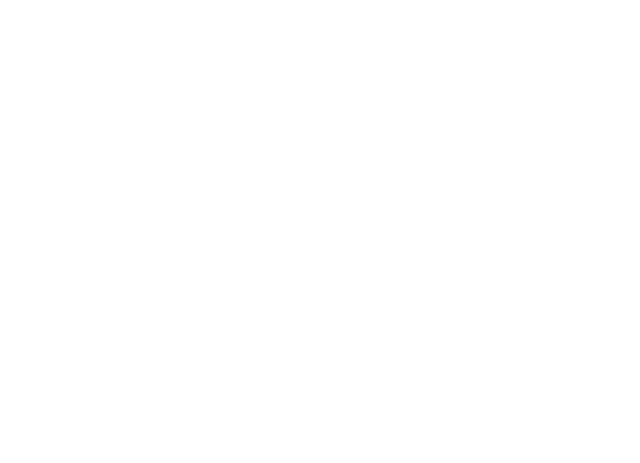
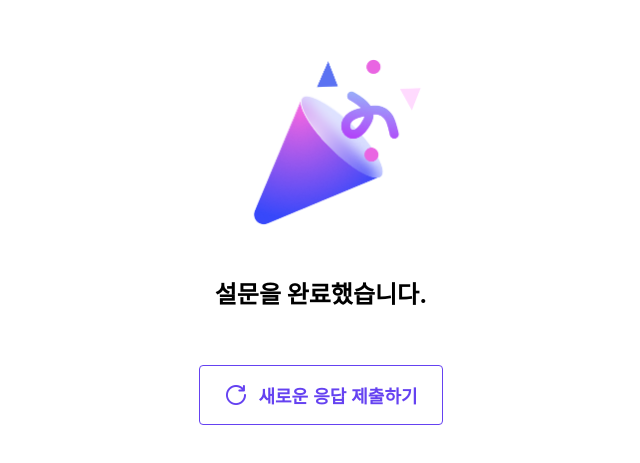
Before and after one commit to YeongBinByeon/react-studypie, a React (Create React App) app in the folder survey-pie/: page /done/1 in a window 1280 px wide. Before the commit this address had no page. Shown: the part 153-616 px from the top of the page, without its empty margins (319-959 px from the left). Built offline with nearby package versions, Linux system fonts and the light colour scheme; the HTML template or start-up script is replaced by a standard one.

Commit message:
섹션 14 / 14-1. 응답 완료 페이지 구현

```diff
--- a/survey-pie/src/App.js
+++ b/survey-pie/src/App.js
@@ -9,7 +9,7 @@
     <AppWrapper>
       <Box>
         <Routes>
-          <Route path="/done" element={<CompletionPage />}></Route>
+          <Route path="/done/:surveyId" element={<CompletionPage />}></Route>
           <Route path="/survey/:surveyId" element={<SurveyPage />}>
             <Route path=":step" element={<SurveyPage />} />
           </Route>
--- a/survey-pie/src/components/ActionButtons/index.js
+++ b/survey-pie/src/components/ActionButtons/index.js
@@ -1,3 +1,4 @@
+import { useState } from 'react';
 import { useNavigate } from 'react-router-dom';
 import { useRecoilValue } from 'recoil';
 import styled from 'styled-components';
@@ -13,6 +14,7 @@
   const step = useStep();
   const surveyId = useSurveyId();
   const answers = useAnswers();
+  const [isPosting, setIsPosting] = useState(false);
   const questionsLength = useRecoilValue(questionsLengthState);
 
   const isLast = questionsLength - 1 === step;
@@ -22,7 +24,7 @@
     <ActionButtonsWrapper>
       {step === 0 || (
         <Button
-          type="TERTIARY"
+          type="SECONDARY"
           onClick={() => {
             navigate(`${step - 1}`);
           }}
@@ -34,11 +36,19 @@
         <Button
           type="PRIMARY"
           onClick={() => {
-            postAnswers(surveyId, answers);
-            navigate('/done');
+            setIsPosting(true);
+            postAnswers(surveyId, answers)
+              .then(() => {
+                navigate(`/done/${surveyId}`);
+              })
+              .catch((err) => {
+                alert('에러가 발생했습니다. 다시 시도해주세요.');
+                setIsPosting(false);
+              });
           }}
+          disabled={isPosting}
         >
-          제출
+          {isPosting ? '제출 중입니다...' : '제출'}
         </Button>
       ) : (
         <Button
--- a/survey-pie/src/components/Button/index.js
+++ b/survey-pie/src/components/Button/index.js
@@ -10,13 +10,14 @@
 
 const Button = styled.button`
   padding: 16px 24px;
-  width: 200px;
+  min-width: 200px;
   color: ${(props) => {
     return colorMap[props.type].BUTTON.DEFAULT.COLOR;
   }};
   background: ${({ type }) => colorMap[type].BUTTON.DEFAULT.BACKGROUND};
   border-radius: 4px;
   font-weight: bold;
+  font-size: 18px;
 
   border: ${({ type }) =>
     type === 'TERTIARY'
--- a/survey-pie/src/pages/CompletionPage/index.js
+++ b/survey-pie/src/pages/CompletionPage/index.js
@@ -1,30 +1,48 @@
-import axios from 'axios';
-import { useRecoilValue } from 'recoil';
+import { useNavigate } from 'react-router-dom';
 import styled from 'styled-components';
 
-import testState from '../../stores/test/atom';
-import testWithComma from '../../stores/test/testWithComma';
+import congrats from '../../assets/congrats.png';
+import reload from '../../assets/reload.png';
+import Button from '../../components/Button';
+import useSurveyId from '../../hooks/useSurveyId';
 
 function CompletionPage() {
-  const test = useRecoilValue(testState);
-
-  const test2 = useRecoilValue(testWithComma);
-
-  axios.get('http://localhost:3001').then((res) => {
-    console.log('res', res.data);
-  });
+  const surveyId = useSurveyId();
+  const navigate = useNavigate();
 
   return (
     <CompletionPageWrapper>
-      <div>
-        {test}
-        <br />
-        {test2}
-      </div>
+      <img src={congrats} alt="" width="209" height="204"></img>
+      <MidText>설문을 완료했습니다.</MidText>
+
+      <ReloadButton
+        type="TERTIARY"
+        onClick={() => {
+          navigate(`/survey/${surveyId}/0`);
+        }}
+      >
+        <img src={reload} alt="" width="24" height="24"></img>
+        새로운 응답 제출하기
+      </ReloadButton>
     </CompletionPageWrapper>
   );
 }
 
-const CompletionPageWrapper = styled.div``;
+const CompletionPageWrapper = styled.div`
+  width: 100%;
+  text-align: center;
+`;
+const MidText = styled.div`
+  font-weight: bold;
+  font-size: 24px;
+  line-height: 28px;
+  margin-top: 16px;
+  margin-bottom: 56px;
+`;
+const ReloadButton = styled(Button)`
+  display: inline-flex;
+  align-items: center;
+  gap: 10px;
+`;
 
 export default CompletionPage;
--- a/survey-pie/src/services/postAnswers.js
+++ b/survey-pie/src/services/postAnswers.js
@@ -1,7 +1,7 @@
 import mainApi from './apis/mainApi';
 
 function postAnswers(surveyId, data) {
-  mainApi.post('/answers', { surveyId, data });
+  return mainApi.post('/answers', { surveyId, data });
 }
 
 export default postAnswers;
--- a/survey-pie/src/stores/test/atom.js
+++ /dev/null
@@ -1,8 +0,0 @@
-import { atom } from 'recoil';
-
-const testState = atom({
-  key: 'testState',
-  default: ['a', 'b', 'c', 'd'],
-});
-
-export default testState;
--- a/survey-pie/src/stores/test/testWithComma.js
+++ /dev/null
@@ -1,13 +0,0 @@
-import { selector } from 'recoil';
-
-import testState from './atom';
-
-const testWithComma = selector({
-  key: 'testWithComma',
-  get: ({ get }) => {
-    const abcdArr = get(testState);
-    return abcdArr.join(',');
-  },
-});
-
-export default testWithComma;
```
Also changed, not shown: survey-pie/src/assets/congrats.png (added), survey-pie/src/assets/reload.png (added).
